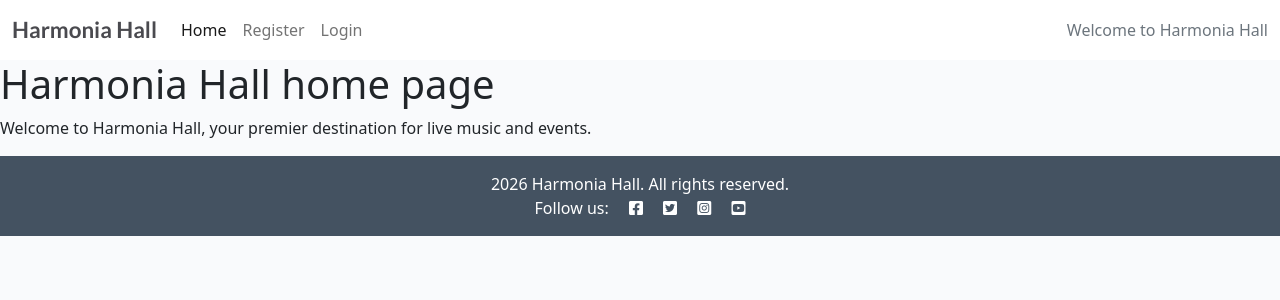
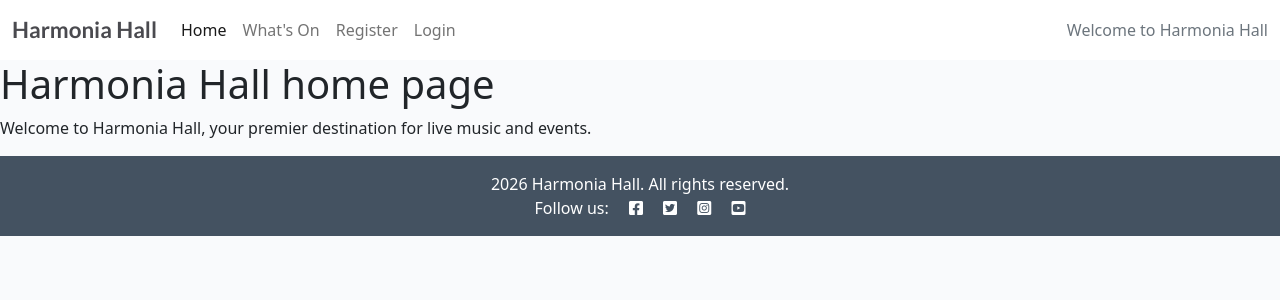
Before and after one commit to jonniecumming/harmonia_hall, a Django app: page / in a window 1280 px wide. Shown: the top 300 px of the page. Run offline with Django 4.2, Linux system fonts and the light colour scheme; data that the repository does not hold is empty.

Commit message:
Add 'What's On' view and update URL patterns; adjust context object name for clarity

```diff
--- a/events/urls.py
+++ b/events/urls.py
@@ -1,10 +1,11 @@
 from django.urls import path
 
-from .views import EventListView, BookingsView, HomeView
+from .views import BookingsView, EventListView, HomeView, WhatsOnView
 
 # URL patterns for events app
 urlpatterns = [
     path('', HomeView.as_view(), name='home'),
     path('events/', EventListView.as_view(), name='event-list'),
     path('bookings/', BookingsView.as_view(), name='bookings'),
+    path('whats-on/', WhatsOnView.as_view(), name='whats-on'),
 ]
--- a/events/views.py
+++ b/events/views.py
@@ -23,7 +23,7 @@ class EventListView(ListView):
 class WhatsOnView(ListView):
     model = Event
     template_name = "events/whats_on.html"
-    context_object_name = "whats_on"
+    context_object_name = "events"
 
 
 # bookings view
--- a/templates/base.html
+++ b/templates/base.html
@@ -44,6 +44,10 @@
                     <li class="nav-item">
                         <a class="nav-link {% if request.path == home_url %}active{% endif %}" aria-current="page"
                             href="{% url 'home' %}">Home</a>
+                    </li>
+                    <li class="nav-item">
+                        <a class="nav-link {% if request.path == whats_on_url %}active{% endif %}" aria-current="page"
+                            href="{% url 'whats-on' %}">What's On</a>
                     </li>
                     {% if user.is_authenticated %}
                     <li class="nav-item">
```
